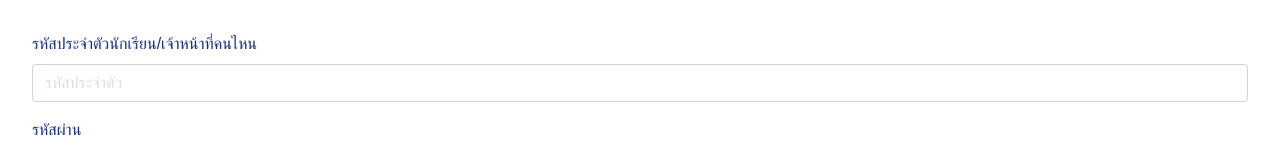
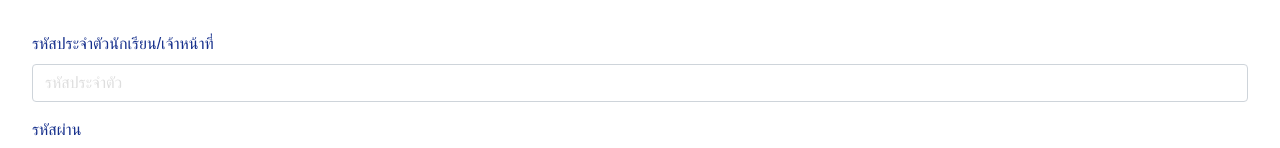
Before and after one commit to meen0natnisha/Taryn, a React (Create React App) app: page / in a window 1280 px wide. Shown: the top 148 px of the page. Built offline with nearby package versions, Linux system fonts and the light colour scheme.

Commit message:
แก้แล้ว

```diff
--- a/src/page/login.js
+++ b/src/page/login.js
@@ -12,7 +12,7 @@ export default class Login extends Component {
         return (
             <div>
                 <Form>
-                    <Row><Col><InputField label='รหัสประจำตัวนักเรียน/เจ้าหน้าที่คนไหน' placeholder='รหัสประจำตัว' /></Col></Row>
+                    <Row><Col><InputField label='รหัสประจำตัวนักเรียน/เจ้าหน้าที่' placeholder='รหัสประจำตัว' /></Col></Row>
                     <Row><Col><InputField label='รหัสผ่าน' placeholder='รหัสผ่าน' /></Col></Row>
                     <Row><Col xs={12}><Button variant="primary" onClick={() => this.onLogin()}>เข้าสู่ระบบ</Button></Col></Row>
                 </Form>
```
